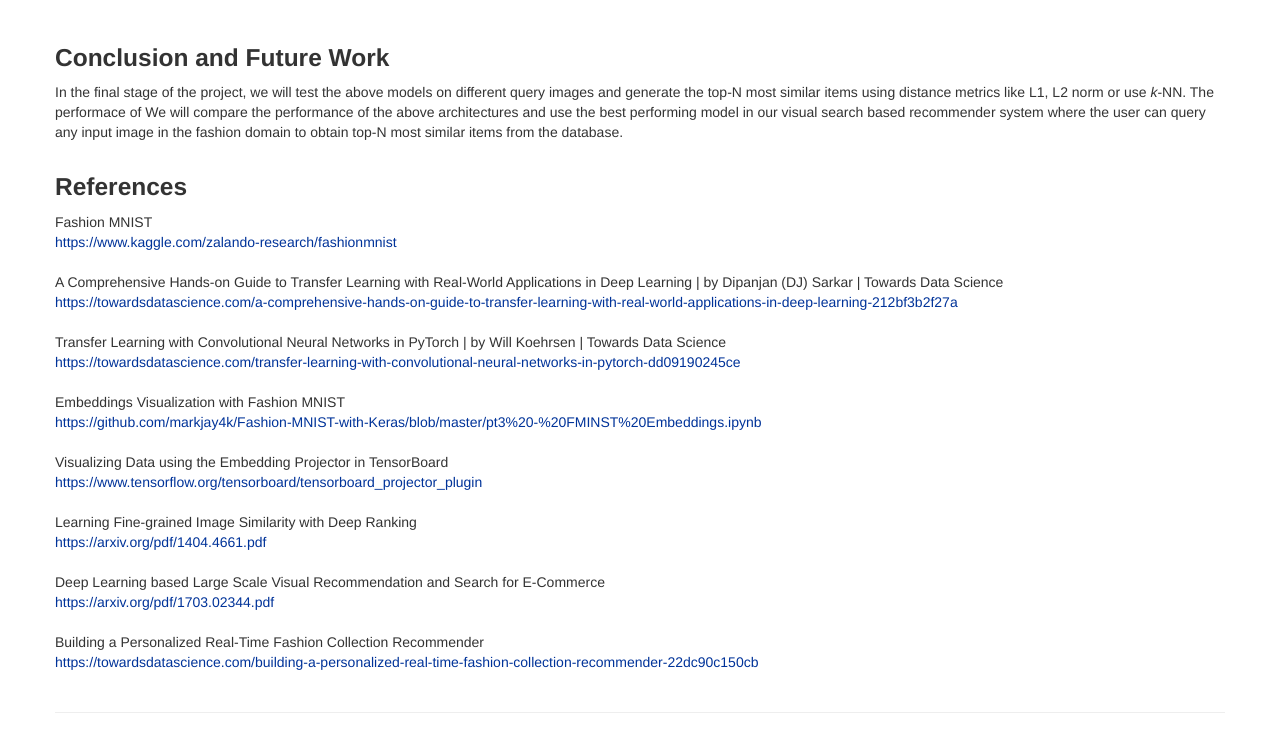
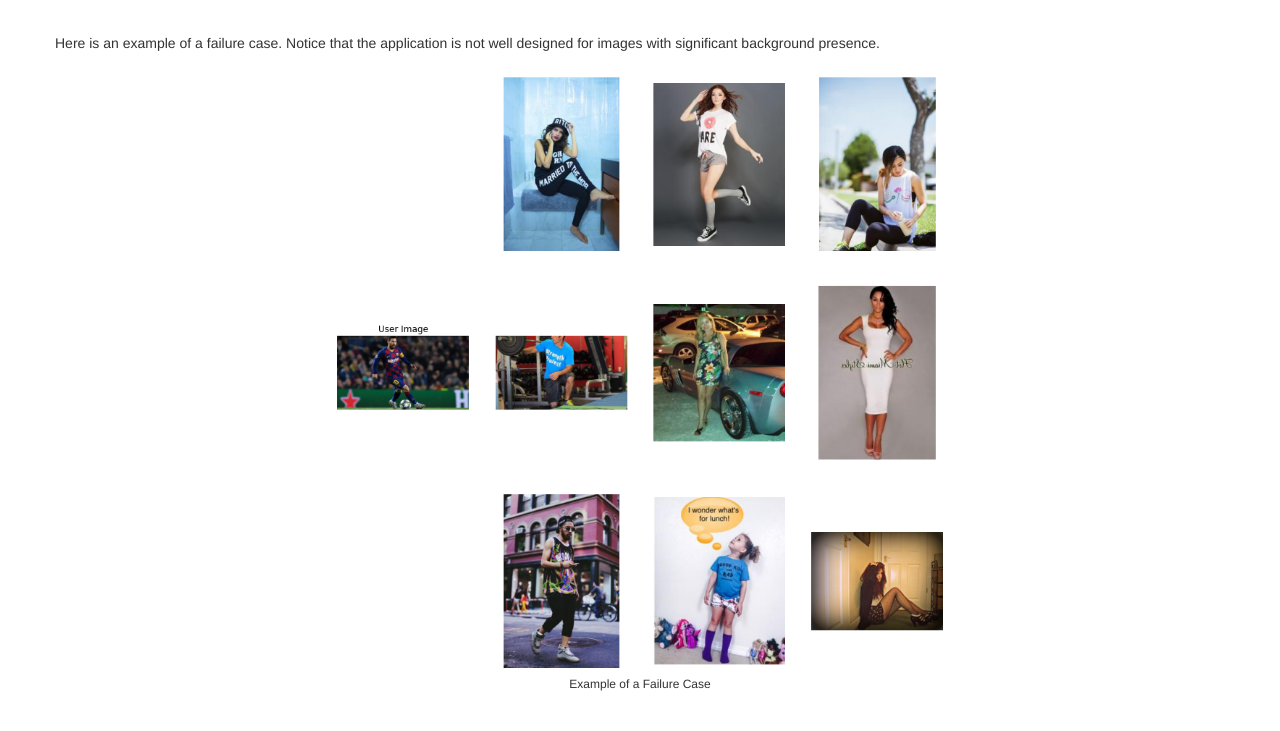
Before and after one commit to VJared/ECE-4554-5554-group12, a plain HTML site: page index.html in a window 1280 px wide. Shown: the part 8184-8915 px from the top of the page. Drawn offline with Linux system fonts and the light colour scheme.

Commit message:
added fail case

```diff
--- a/index.html
+++ b/index.html
@@ -417,7 +417,7 @@
       <!-- Results -->
       <h3>Qualitative Results</h3>
       <strong>Visual Recommendations</strong><br><br>
-          Here is an example of two visual recommendations. In each recommendation, the user input image is listed on the left and the top 9 most similar images from the dataset
+          Here are several examples of two visual recommendations. In each recommendation, the user input image is listed on the left and the top 9 most similar images from the dataset
           are displayed next to it. Also find a t-SNE plot of the corresponding images below. <br><br>
           <!-- T-SNE Embedding GIF -->
       <div style="text-align: center; width:100%; height: 600px; position: relative;">
@@ -458,6 +458,20 @@
         </figure>
       </div>
       <br><br><br>
+
+      Here is an example of a failure case. Notice that the application is not well designed for images with significant background presence.
+
+      <div style="text-align: center; margin-top: 20px;">
+        <figure class="figure">
+          <img style="height: 600px;" alt="" src="fail_case.png">
+          <figcaption class="figure-caption">
+            <span style="font-size: 12px; line-height: 1.5em;">
+              Example of a Failure Case
+            </span>
+          </figcaption>
+        </figure>
+      </div> <br><br>
+
       <!-- Results -->
       <h3>Conclusion and Future Work</h3>
       In the final stage of the project, we will test the above models on different query
```
Also changed, not shown: fail_case.png (added), lebron.jpg (added), messi.jpg (added).
